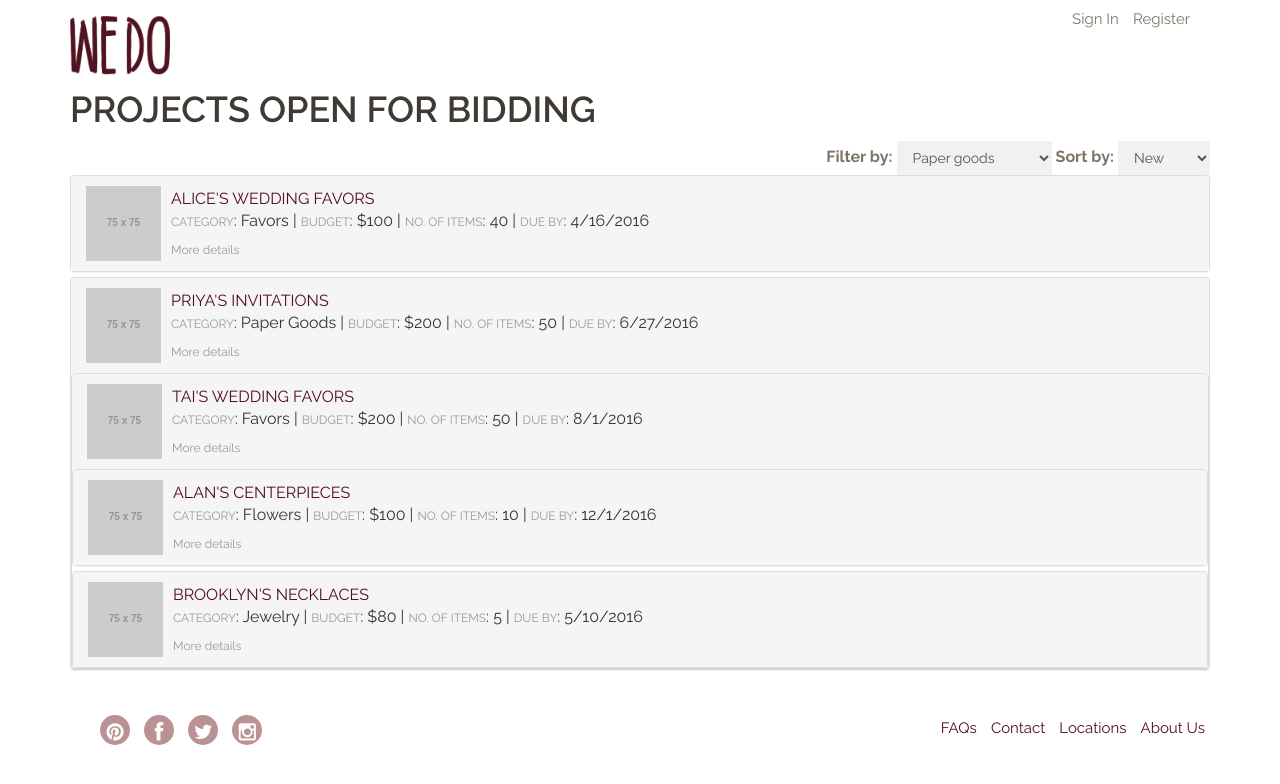
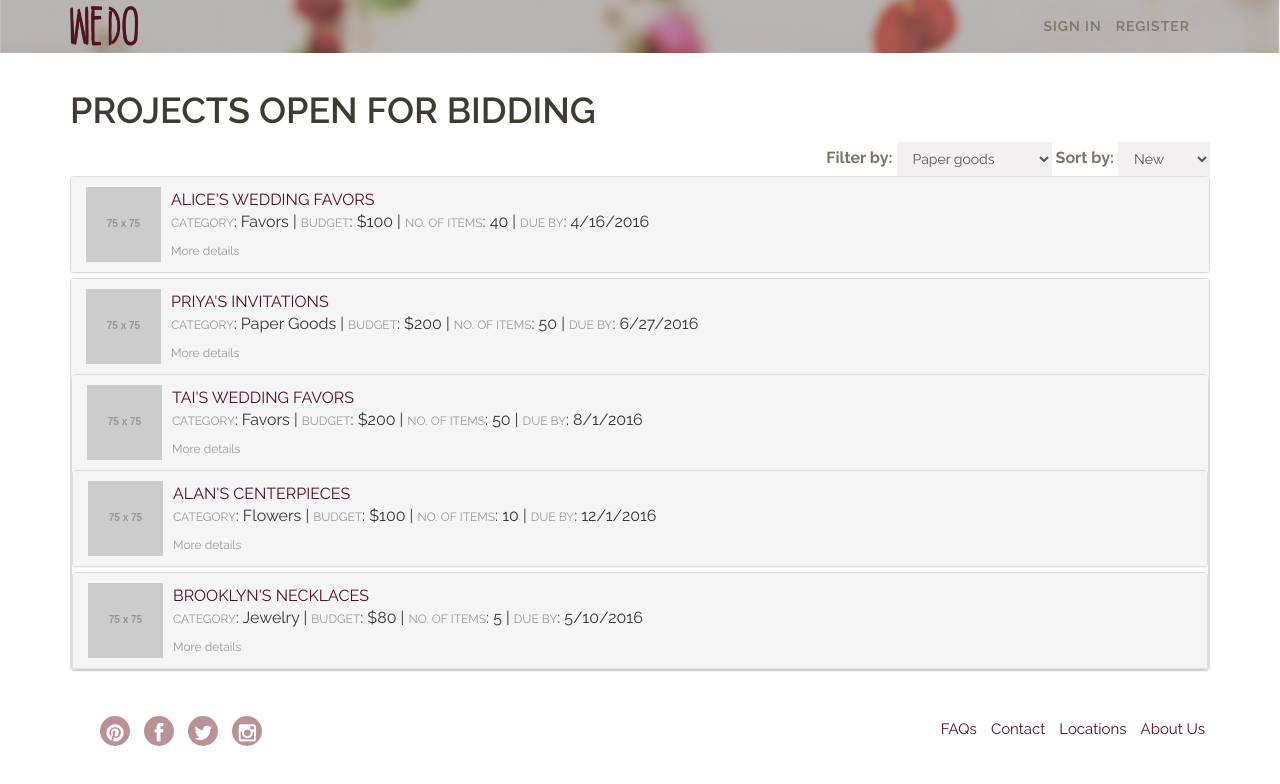
Before and after one commit to shivika/wedo, a website: page open-projects.html in a window 1280 px wide. Drawn offline with nearby package versions, Linux system fonts and the light colour scheme; some packages are replaced by stand-ins of ours; placeholder pictures from the web are drawn by us; a script that the page names is missing.

Commit message:
Added styling for header

```diff
--- a/css/less/core/utils.less
+++ b/css/less/core/utils.less
@@ -411,3 +411,8 @@
 .section-padding-bottom{
   padding-bottom:40px;
 }
+
+.flower-background {
+  background-size: 100%;
+  background-image: url("../assets/bg-image-header.png");
+}
--- a/css/less/layout/header.less
+++ b/css/less/layout/header.less
@@ -1,3 +1,9 @@
 .header__logo {
 	max-width: 100px;
+  height: 90%;
+  padding-top: 5px;
 }
+
+.navbar-brand {
+  padding: 0 0 0 0;
+}
--- a/open-projects.html
+++ b/open-projects.html
@@ -22,7 +22,8 @@
 </head>
 <body id="home">
 
-<nav class="navbar">
+  <div class="flower-background">
+    <nav class="navbar">
       <div class="container">
         <div class="navbar-header">
           <button type="button" class="navbar-toggle collapsed" data-toggle="collapse" data-target="#navbar" aria-expanded="false" aria-controls="navbar">
@@ -31,16 +32,18 @@
             <span class="icon-bar"></span>
             <span class="icon-bar"></span>
           </button>
-          <a class="navbar-brand" href="index.html"><img src="images/logo-sm.png" alt="" class="header__logo"></a>
+          <a class="navbar-brand" href="#"></a>
         </div>
         <div id="navbar" class="navbar-collapse collapse">
+          <a class="navbar-brand" href="index.html"><img src="images/logo-sm.png" alt="" class="header__logo"></a>
           <ul class="list-unstyled list-inline pull-right">
-            <li>Sign In</li>
-            <li>Register</li>
+            <li><h6>Sign In</h6></li>
+            <li><h6>Register</h6></li>
           </ul>
         </div><!--/.navbar-collapse -->
       </div>
     </nav>
+  </div>
 
   <!-- Start content here -->
     <div class="container">
```
Also changed, not shown: maker_project_detail.html (+5 -2 lines), planner_project_detail.html (+4 -1 lines), planner_summary.html (+5 -2 lines), assets/bg-image-header.png (added), css/main.css.
